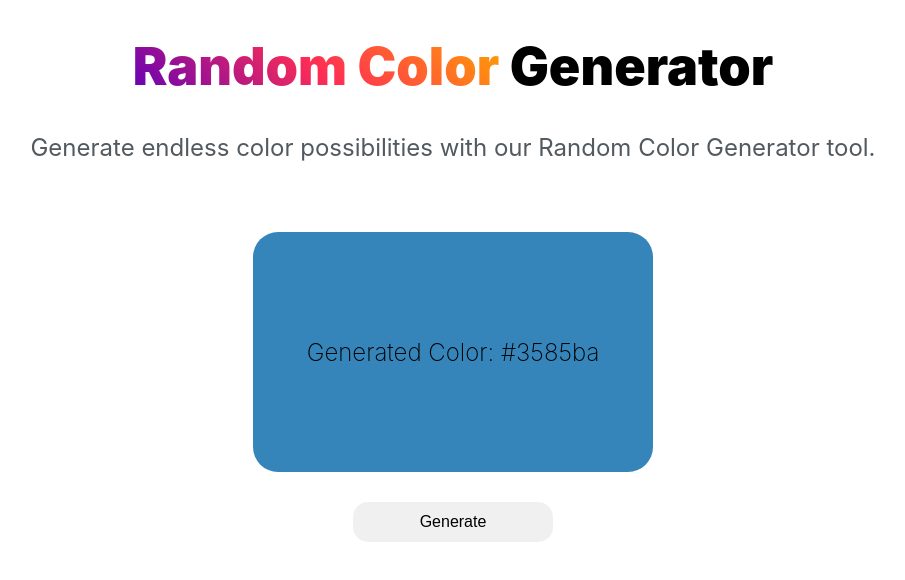
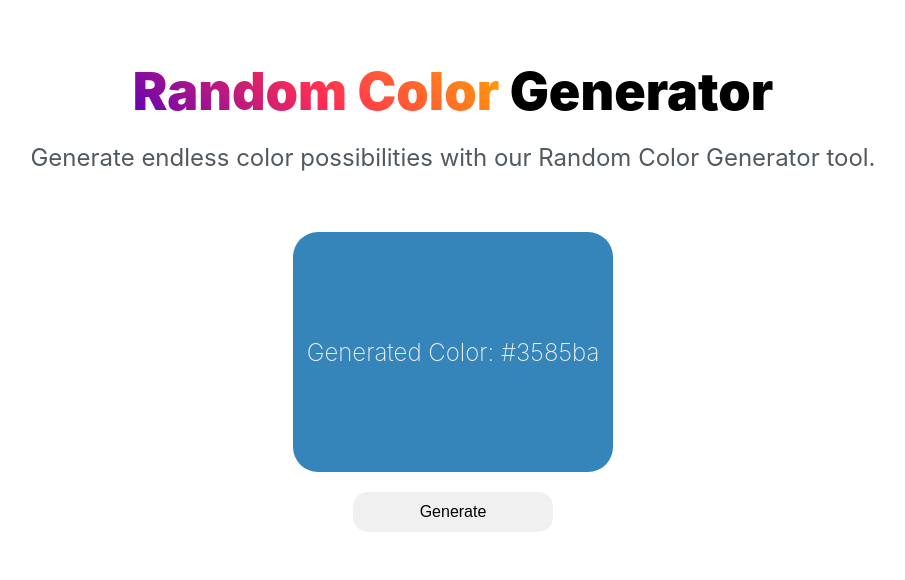
Before and after one commit to Oniaa/react-random-color-generator, a React app: page / in a window 1280 px wide. Shown: the top 580 px of the page, without its empty margins (187-1092 px from the left). Built offline with nearby package versions, Linux system fonts and the light colour scheme; the HTML template or start-up script is replaced by a standard one.

Commit message:
Remove p from div change css

```diff
--- a/src/App.css
+++ b/src/App.css
@@ -1,7 +1,9 @@
 .App {
-  text-align: center;
+  display: flex;
+  flex-direction: column;
+  align-items: center;
+  height: 100vh;
   background-color: #ffffff;
-  height: 100%;
 }
 
 .Radient {
@@ -11,42 +13,36 @@
 }
 
 h1 {
+  margin-top: 60px;
+  margin-bottom: 20px;
+  padding-top: 0;
   color: #000;
   font-size: 3.25em;
   font-weight: 900;
 }
 
 h2 {
+  margin-top: 0;
+  margin-bottom: 60px;
   color: #52595f;
   font-weight: 400;
 }
 
 .Container {
-  margin-top: 50px;
-  margin-bottom: 20px;
-  display: inline-block;
+  display: flex;
   justify-content: center;
-  height: 15em;
-  width: 25em;
-  position: relative;
-  border-radius: 25px;
-  background-color: black;
-}
-
-p {
-  margin: 0;
-  position: absolute;
-  top: 50%;
-  left: 50%;
-  margin-right: -50%;
-  transform: translate(-50%, -50%);
+  align-items: center;
+  width: 25%;
+  height: 30vh;
+  text-align: center;
   font-size: 1.5em;
   font-weight: 250;
-  color: black;
+  color: #f0f0f0;
+  border-radius: 25px;
 }
 
 button {
-  margin-top: 250px;
+  margin-top: 20px;
   font-size: 1em;
   height: 2.5em;
   width: 12.5em;
@@ -56,3 +52,7 @@ button {
   color: #000;
   background-color: #f0f0f0;
 }
+
+button:hover {
+  background-color: dimgray;
+}
--- a/src/App.js
+++ b/src/App.js
@@ -35,9 +35,11 @@ export default function App() {
         tool.
       </h2>
 
-      <div style={{ backgroundColor: color }} className="Container">
-        <p>Generated Color: {color}</p>
+      <div className="Container" style={{ backgroundColor: color }}>
+        Generated Color: {color}
         <br />
+      </div>
+      <div>
         <button onClick={handleClick}>Generate</button>
       </div>
     </div>
```
